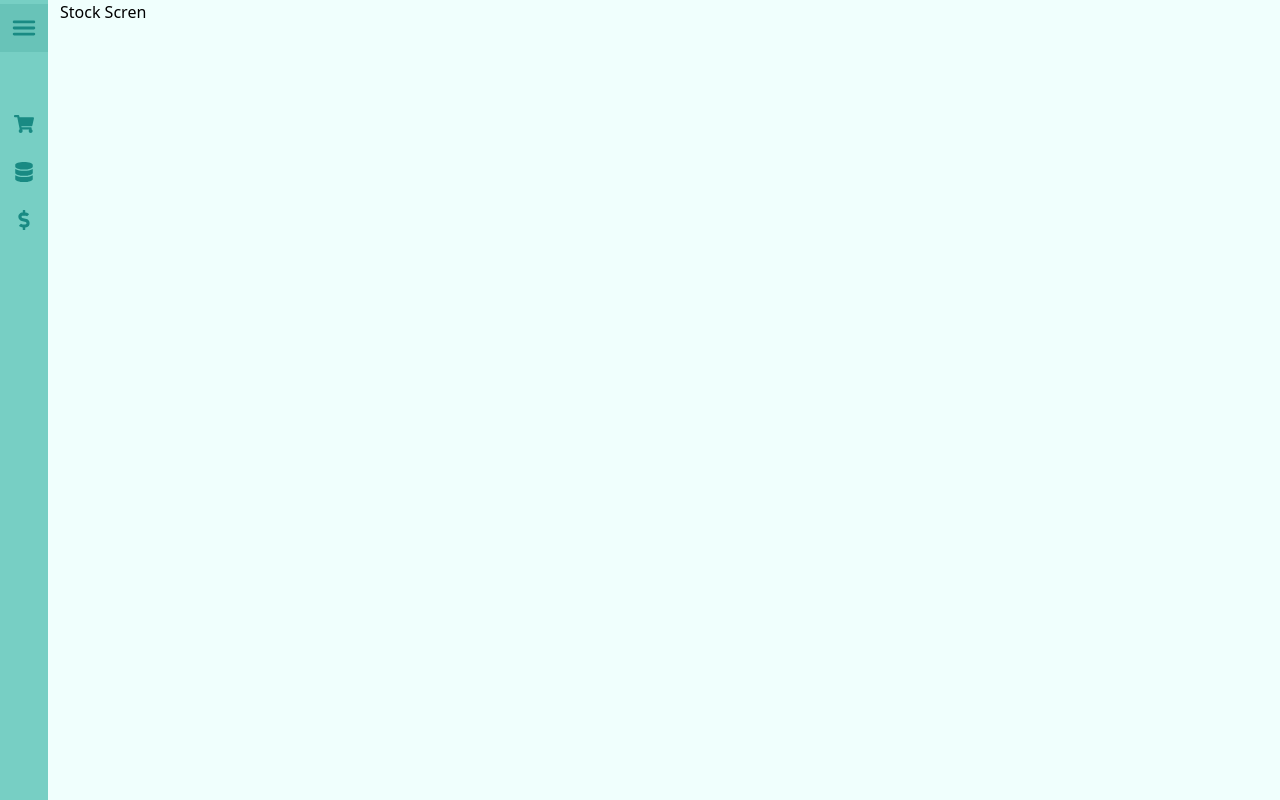
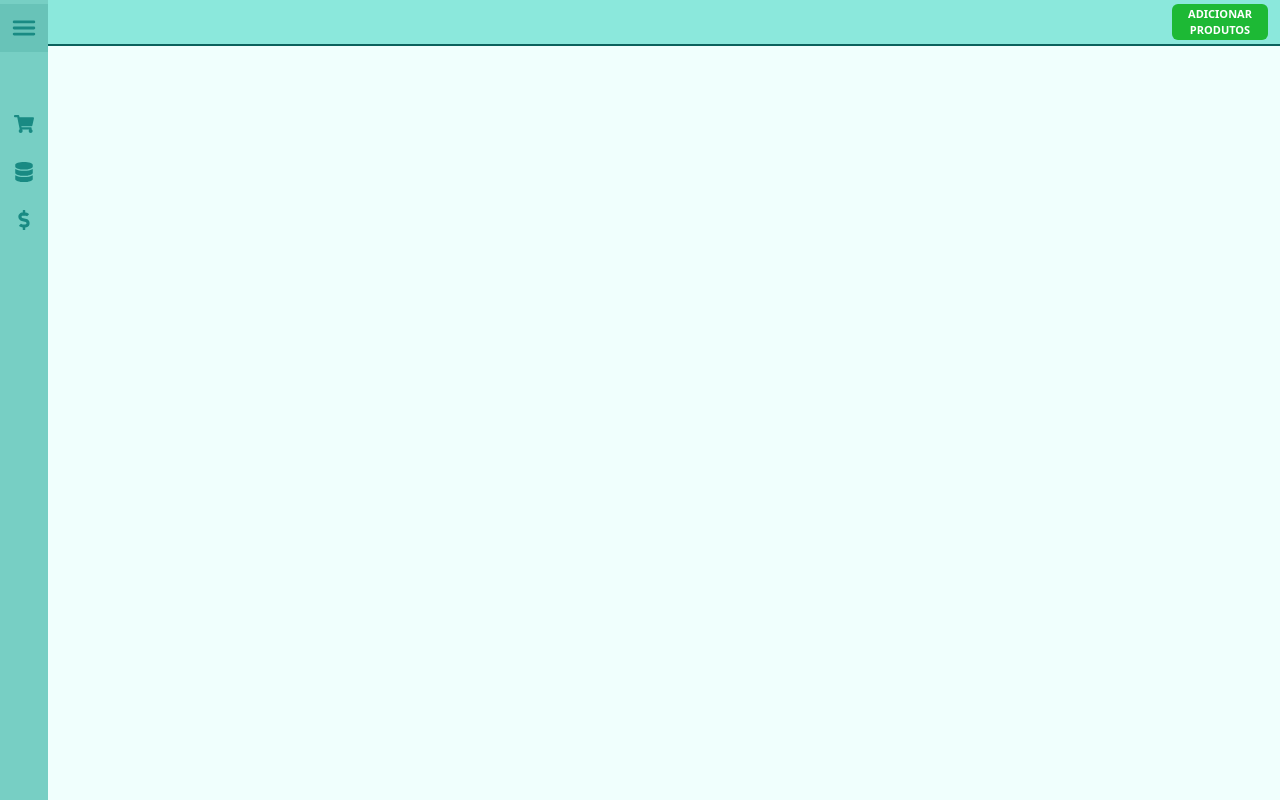
Before and after one commit to zennon-sml/xicas-paper-pdv, a Next.js app: page /pages/stock in a window 1280 px wide. Built offline with nearby package versions, Linux system fonts and the light colour scheme.

Commit message:
update stock screen

```diff
--- a/app/pages/stock/page.tsx
+++ b/app/pages/stock/page.tsx
@@ -1,13 +1,15 @@
 "use client"
 import SideBar from '@/components/SideBar/page';
-
 import { useState } from 'react';
 
 export default function Stock() {
   return (
-    <div className='flex gap-2'>
+    <div className='flex flex-col'>
       <SideBar />
-      <h1>Stock Scren</h1>
+      <div className=' flex fixed left-12 bg-[#8BE8DC] w-[calc(100%-3rem)] h-11 pr-3 pb-1 pt-1 '>
+        <button className=' flex ml-auto w-24 rounded-md items-center bg-[#1DB935] text-[11px] font-bold text-white'>ADICIONAR PRODUTOS</button>
+      </div>
+      <hr className='flex fixed top-11 left-12 border-[1px] border-[#0B625D] w-[calc(100%-3rem)]'></hr>
     </div>
   );
 }
```
